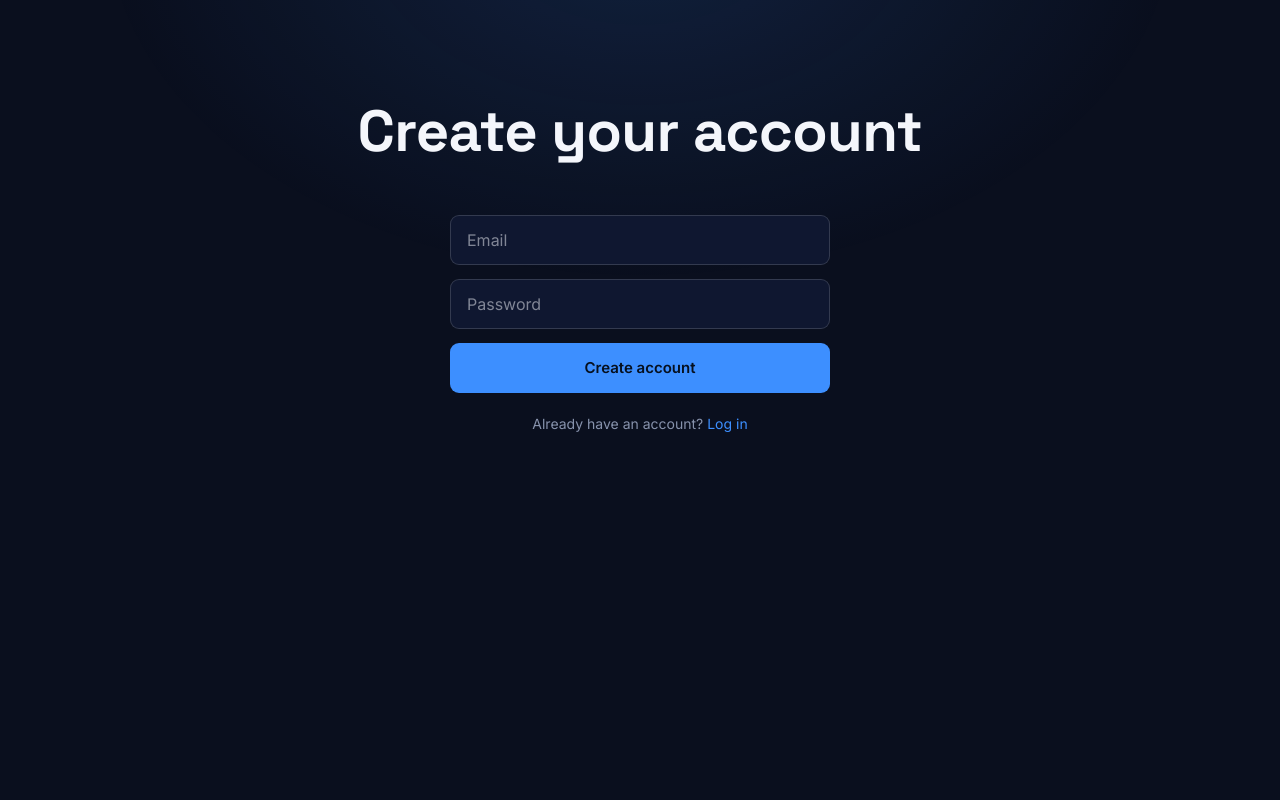
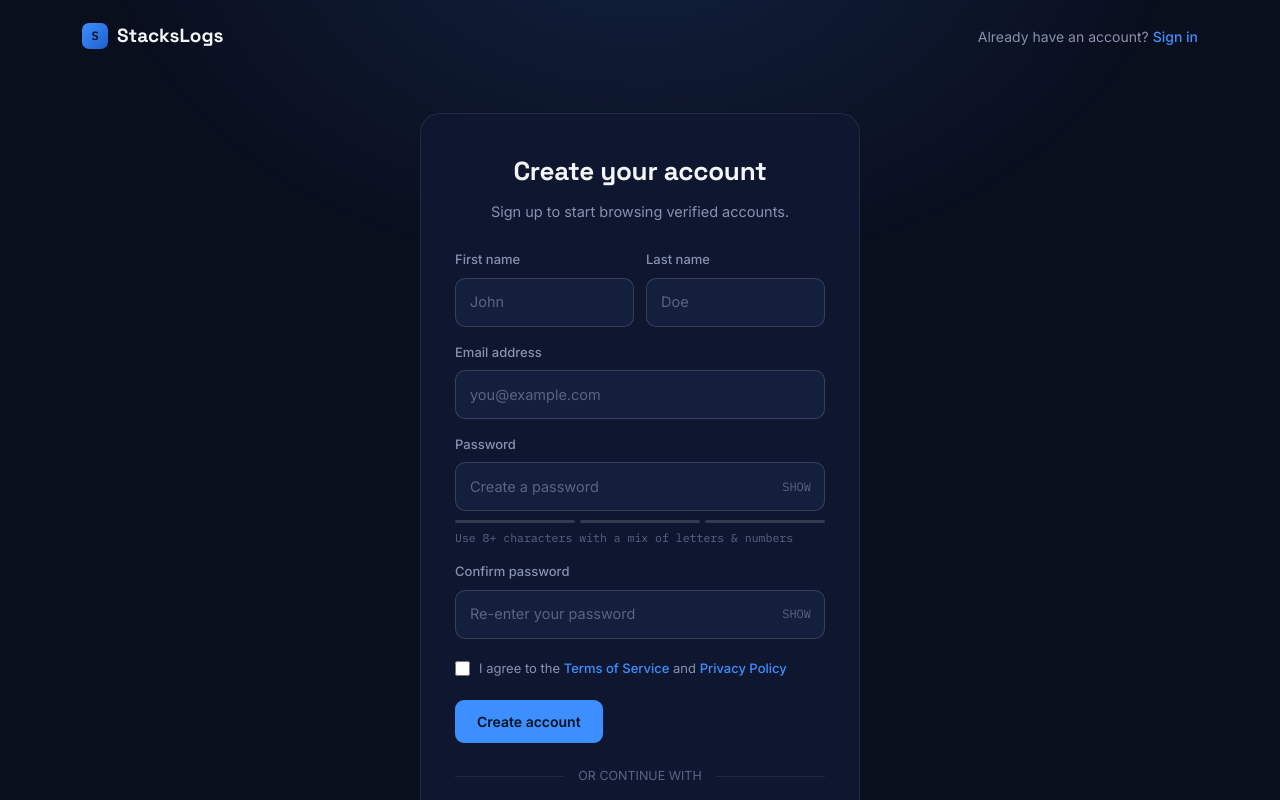
Before and after one commit to timiajeojo/stackslogs, a Next.js app in the folder web/: page /register in a window 1280 px wide. Shown: the top 800 px of the page. Built offline with nearby package versions, Linux system fonts and the light colour scheme.

Commit message:
Build signup page with password strength meter and validation

```diff
--- a/web/app/globals.css
+++ b/web/app/globals.css
@@ -12,6 +12,8 @@
   --blue:#3D8FFF;
   --blue-dim:#1E4E8F;
   --radius:14px;
+  --danger:#FF6B6B;
+--success:#3ECF8E;
 }
 *{margin:0;padding:0;box-sizing:border-box;}
 body{
@@ -152,3 +154,42 @@ footer{border-top:1px solid var(--border);padding:28px 32px;position:relative;z-
   display:flex;justify-content:space-between;align-items:center;flex-wrap:wrap;gap:12px;
   font-size:13px;color:var(--text-dim);font-family:var(--font-plex-mono),monospace;
 }
+
+.nav-note{font-size:14px;color:var(--text-muted);}
+.nav-note a{color:var(--blue);font-weight:500;}
+.auth-wrap{position:relative;z-index:2;flex:1;display:flex;align-items:center;justify-content:center;padding:40px 24px 80px;}
+.auth-card{width:100%;max-width:440px;background:var(--surface);border:1px solid var(--border);border-radius:20px;padding:38px 34px 32px;}
+.auth-head{text-align:center;margin-bottom:28px;}
+.auth-head h1{font-size:26px;font-weight:700;margin-bottom:10px;}
+.auth-head p{font-size:14.5px;color:var(--text-muted);}
+.name-row{display:grid;grid-template-columns:1fr 1fr;gap:12px;}
+@media(max-width:420px){.name-row{grid-template-columns:1fr;}}
+.field{margin-bottom:16px;}
+.field label{display:block;font-size:13px;font-weight:500;color:var(--text-muted);margin-bottom:8px;}
+.input-shell{position:relative;}
+.field input{width:100%;background:var(--surface-2);border:1px solid var(--border-strong);border-radius:10px;padding:12.5px 14px;font-size:14.5px;color:var(--text);font-family:var(--font-inter),sans-serif;outline:none;transition:border-color .15s ease, box-shadow .15s ease;}
+.field input::placeholder{color:var(--text-dim);}
+.field input:focus{border-color:var(--blue);box-shadow:0 0 0 3px rgba(61,143,255,0.15);}
+.field input.error{border-color:var(--danger);}
+.error-text{font-size:12px;color:var(--danger);margin-top:6px;display:none;}
+.error-text.show{display:block;}
+.toggle-pass{position:absolute;right:14px;top:50%;transform:translateY(-50%);font-size:12px;color:var(--text-dim);cursor:pointer;font-family:var(--font-plex-mono),monospace;user-select:none;}
+.toggle-pass:hover{color:var(--blue);}
+.strength-row{display:flex;gap:5px;margin-top:9px;}
+.strength-seg{height:3px;flex:1;border-radius:3px;background:var(--border-strong);transition:background .2s ease;}
+.strength-seg.weak{background:var(--danger);}
+.strength-seg.mid{background:#E8B44D;}
+.strength-seg.strong{background:var(--success);}
+.strength-label{font-size:11.5px;color:var(--text-dim);margin-top:6px;font-family:var(--font-plex-mono),monospace;}
+.terms-row{display:flex;align-items:flex-start;gap:9px;margin:20px 0 22px;font-size:13px;color:var(--text-muted);line-height:1.5;}
+.terms-row input{width:15px;height:15px;accent-color:var(--blue);margin-top:2px;flex-shrink:0;}
+.terms-row a{color:var(--blue);font-weight:500;}
+.terms-row a:hover{text-decoration:underline;}
+.divider{display:flex;align-items:center;gap:14px;margin:24px 0;color:var(--text-dim);font-size:12.5px;}
+.divider::before,.divider::after{content:"";flex:1;height:1px;background:var(--border);}
+.oauth-btn{width:100%;padding:11px 0;border-radius:10px;border:1px solid var(--border-strong);background:var(--surface-2);color:var(--text);font-size:14px;font-weight:500;display:flex;align-items:center;justify-content:center;gap:10px;cursor:pointer;margin-bottom:12px;transition:border-color .15s ease;}
+.oauth-btn:hover{border-color:#1E4E8F;}
+.oauth-icon{width:17px;height:17px;flex-shrink:0;}
+.auth-footer{text-align:center;margin-top:24px;font-size:14px;color:var(--text-muted);}
+.auth-footer a{color:var(--blue);font-weight:500;}
+.auth-footer a:hover{text-decoration:underline;}
--- a/web/app/register/page.tsx
+++ b/web/app/register/page.tsx
@@ -6,21 +6,53 @@ import Link from "next/link";
 
 export default function Register() {
   const router = useRouter();
+  const [firstName, setFirstName] = useState("");
+  const [lastName, setLastName] = useState("");
   const [email, setEmail] = useState("");
   const [password, setPassword] = useState("");
+  const [confirmPassword, setConfirmPassword] = useState("");
+  const [showPass, setShowPass] = useState(false);
+  const [showConfirm, setShowConfirm] = useState(false);
+  const [agreed, setAgreed] = useState(false);
   const [error, setError] = useState("");
   const [loading, setLoading] = useState(false);
+
+  const strength = (() => {
+    let score = 0;
+    if (password.length >= 8) score++;
+    if (/[A-Z]/.test(password) && /[0-9]/.test(password)) score++;
+    if (/[^A-Za-z0-9]/.test(password) && password.length >= 10) score++;
+    return score;
+  })();
+  const strengthLabel =
+    password.length === 0 ? "Use 8+ characters with a mix of letters & numbers"
+    : strength <= 1 ? "Weak password"
+    : strength === 2 ? "Getting there"
+    : "Strong password";
+  const segClass = (i: number) => {
+    if (password.length === 0) return "strength-seg";
+    if (strength <= 1) return i === 0 ? "strength-seg weak" : "strength-seg";
+    if (strength === 2) return i <= 1 ? "strength-seg mid" : "strength-seg";
+    return "strength-seg strong";
+  };
+
+  const mismatch = confirmPassword.length > 0 && password !== confirmPassword;
 
   async function handleSubmit(e: React.FormEvent) {
     e.preventDefault();
     setError("");
+    if (mismatch) return;
+    if (!agreed) {
+      setError("Please agree to the Terms of Service and Privacy Policy");
+      return;
+    }
     setLoading(true);
 
     try {
       const res = await fetch(`${process.env.NEXT_PUBLIC_API_URL}/api/auth/register`, {
         method: "POST",
         headers: { "Content-Type": "application/json" },
-        body: JSON.stringify({ email, password }),
+        body: JSON.stringify({ email, password, firstName, lastName }),
       });
       const data = await res.json();
 
@@ -39,34 +71,105 @@ export default function Register() {
   }
 
   return (
-    <div className="hero">
+    <>
+      <nav>
+        <div className="logo"><span className="mark">S</span>StacksLogs</div>
+        <div className="nav-note">Already have an account? <Link href="/login">Sign in</Link></div>
+      </nav>
+
+      <div className="auth-wrap">
+        <div className="auth-card">
+          <div className="auth-head">
             <h1>Create your account</h1>
-      <form onSubmit={handleSubmit} style={{ width: "100%", maxWidth: 380, marginTop: 30, display: "flex", flexDirection: "column", gap: 14 }}>
+            <p>Sign up to start browsing verified accounts.</p>
+          </div>
+
+          <form onSubmit={handleSubmit}>
+            <div className="name-row">
+              <div className="field">
+                <label htmlFor="firstName">First name</label>
+                <input id="firstName" placeholder="John" required value={firstName} onChange={(e) => setFirstName(e.target.value)} />
+              </div>
+              <div className="field">
+                <label htmlFor="lastName">Last name</label>
+                <input id="lastName" placeholder="Doe" required value={lastName} onChange={(e) => setLastName(e.target.value)} />
+              </div>
+            </div>
+
+            <div className="field">
+              <label htmlFor="email">Email address</label>
+              <input type="email" id="email" placeholder="you@example.com" required value={email} onChange={(e) => setEmail(e.target.value)} />
+            </div>
+
+            <div className="field">
+              <label htmlFor="password">Password</label>
+              <div className="input-shell">
                 <input
-          type="email"
-          placeholder="Email"
-          value={email}
-          onChange={(e) => setEmail(e.target.value)}
+                  type={showPass ? "text" : "password"}
+                  id="password"
+                  placeholder="Create a password"
                   required
-          style={{ padding: "12px 16px", borderRadius: 9, border: "1px solid var(--border-strong)", background: "var(--surface)", color: "var(--text)" }}
-        />
-        <input
-          type="password"
-          placeholder="Password"
                   value={password}
                   onChange={(e) => setPassword(e.target.value)}
+                />
+                <span className="toggle-pass" onClick={() => setShowPass(!showPass)}>{showPass ? "HIDE" : "SHOW"}</span>
+              </div>
+              <div className="strength-row">
+                <div className={segClass(0)}></div>
+                <div className={segClass(1)}></div>
+                <div className={segClass(2)}></div>
+              </div>
+              <div className="strength-label">{strengthLabel}</div>
+            </div>
+
+            <div className="field">
+              <label htmlFor="confirmPassword">Confirm password</label>
+              <div className="input-shell">
+                <input
+                  type={showConfirm ? "text" : "password"}
+                  id="confirmPassword"
+                  placeholder="Re-enter your password"
                   required
-          minLength={8}
-          style={{ padding: "12px 16px", borderRadius: 9, border: "1px solid var(--border-strong)", background: "var(--surface)", color: "var(--text)" }}
+                  value={confirmPassword}
+                  onChange={(e) => setConfirmPassword(e.target.value)}
+                  className={mismatch ? "error" : ""}
                 />
-        {error && <p style={{ color: "#ff6b6b", fontSize: 14 }}>{error}</p>}
-        <button type="submit" className="btn btn-blue" disabled={loading} style={{ justifyContent: "center", border: "none", cursor: "pointer" }}>
+                <span className="toggle-pass" onClick={() => setShowConfirm(!showConfirm)}>{showConfirm ? "HIDE" : "SHOW"}</span>
+              </div>
+              <div className={`error-text ${mismatch ? "show" : ""}`}>Passwords don&apos;t match</div>
+            </div>
+
+            <div className="terms-row">
+              <input type="checkbox" id="terms" checked={agreed} onChange={(e) => setAgreed(e.target.checked)} />
+              <label htmlFor="terms">I agree to the <a href="#">Terms of Service</a> and <a href="#">Privacy Policy</a></label>
+            </div>
+
+            {error && <p style={{ color: "var(--danger)", fontSize: 13, marginBottom: 14 }}>{error}</p>}
+
+            <button type="submit" className="btn btn-blue" disabled={loading}>
               {loading ? "Creating account..." : "Create account"}
             </button>
           </form>
-      <p style={{ marginTop: 20, fontSize: 14, color: "var(--text-muted)" }}>
-        Already have an account? <Link href="/login" style={{ color: "var(--blue)" }}>Log in</Link>
-      </p>
+
+          <div className="divider">OR CONTINUE WITH</div>
+
+          <button className="oauth-btn" type="button">
+            <svg className="oauth-icon" viewBox="0 0 48 48"><path fill="#FFC107" d="M43.6 20.5H42V20H24v8h11.3c-1.6 4.6-6 8-11.3 8-6.6 0-12-5.4-12-12s5.4-12 12-12c3.1 0 5.9 1.2 8 3.1l5.7-5.7C34.6 6.1 29.6 4 24 4 12.9 4 4 12.9 4 24s8.9 20 20 20 20-8.9 20-20c0-1.3-.1-2.7-.4-3.5z"/><path fill="#FF3D00" d="M6.3 14.7l6.6 4.8C14.6 15.9 18.9 13 24 13c3.1 0 5.9 1.2 8 3.1l5.7-5.7C34.6 6.1 29.6 4 24 4 16.3 4 9.7 8.3 6.3 14.7z"/><path fill="#4CAF50" d="M24 44c5.5 0 10.4-1.9 14.2-5.1l-6.6-5.4C29.6 35.4 27 36 24 36c-5.3 0-9.7-3.4-11.3-8l-6.6 5.1C9.6 39.6 16.3 44 24 44z"/><path fill="#1976D2" d="M43.6 20.5H42V20H24v8h11.3c-.8 2.3-2.2 4.2-4 5.6l6.6 5.4C41.6 35.6 44 30.2 44 24c0-1.3-.1-2.7-.4-3.5z"/></svg>
+            Continue with Google
+          </button>
+
+          <div className="auth-footer">
+            Already have an account? <Link href="/login">Sign in</Link>
           </div>
+        </div>
+      </div>
+
+      <footer className="site-footer">
+        <div className="foot-inner">
+          <span>© 2026 StacksLogs</span>
+          <span>support@stackslogs.com</span>
+        </div>
+      </footer>
+    </>
   );
 }
```
Also changed, not shown: 1 other file (tests, documents, lock files or other folders). Lines whose indentation alone changed are shown as unchanged.
